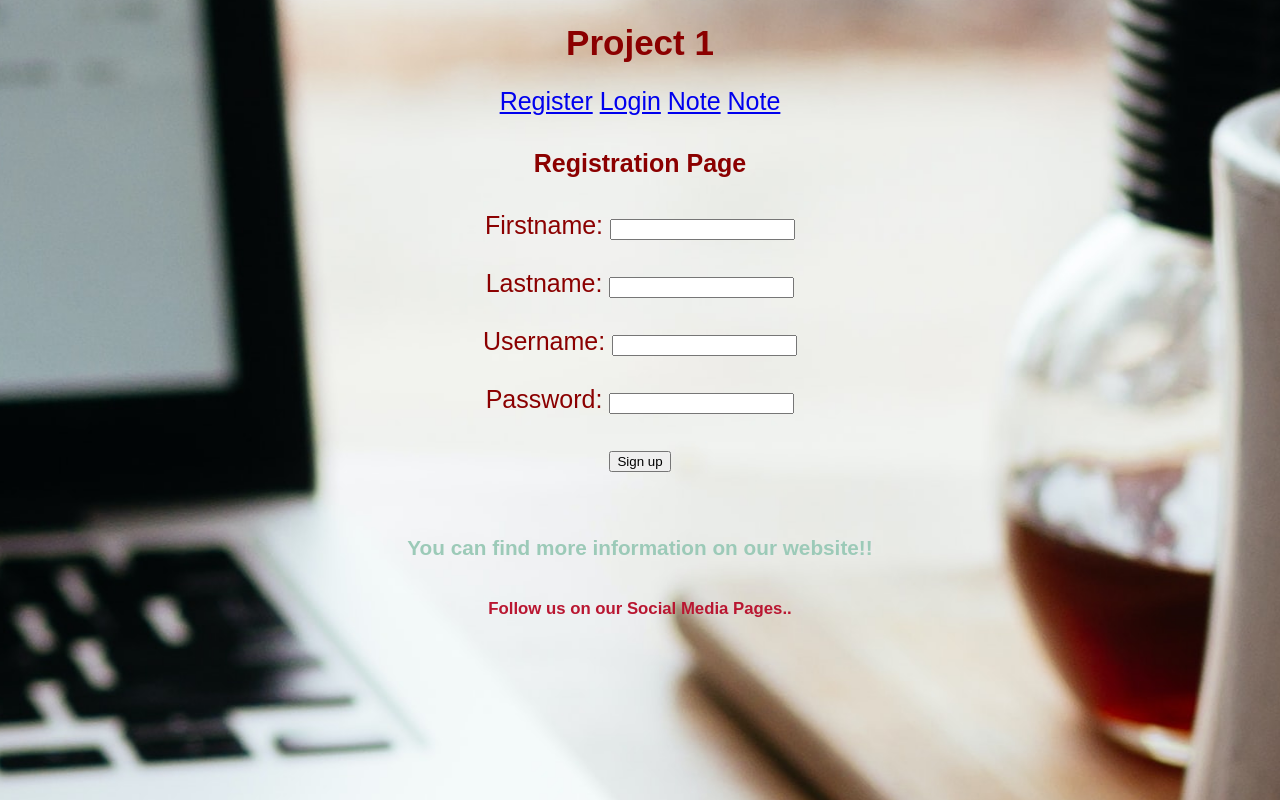
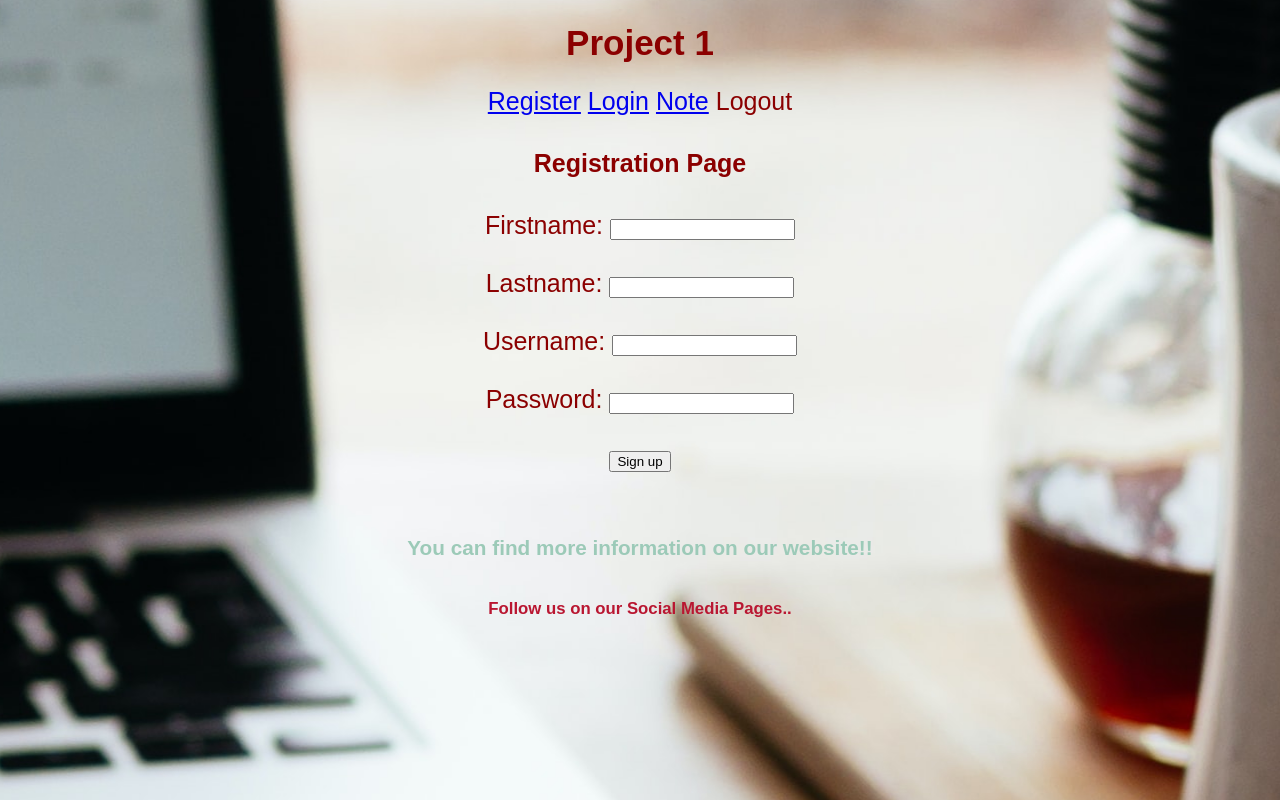
Before and after one commit to bhargavi-yannavarapu/Project_bhargavi, a website: page public/register.html in a window 1280 px wide. Drawn offline with Linux system fonts and the light colour scheme.

Commit message:
remove button

```diff
--- a/public/register.html
+++ b/public/register.html
@@ -14,7 +14,7 @@
             <a href="register.html">Register</a>
             <a href="login.html">Login</a>
             <a href="note.html">Note</a>
-            <a href="note.html">Note</a>
+            <a>Logout</a>
             <!-- <a id = "logout-btn">Logout</a> -->
         </nav>
     </header>
```
